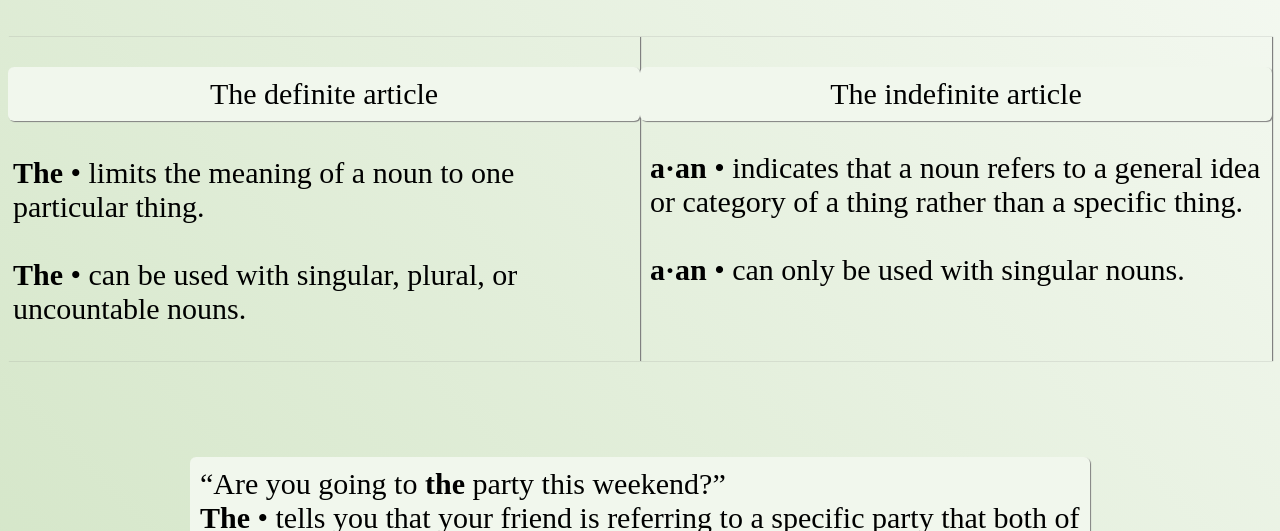
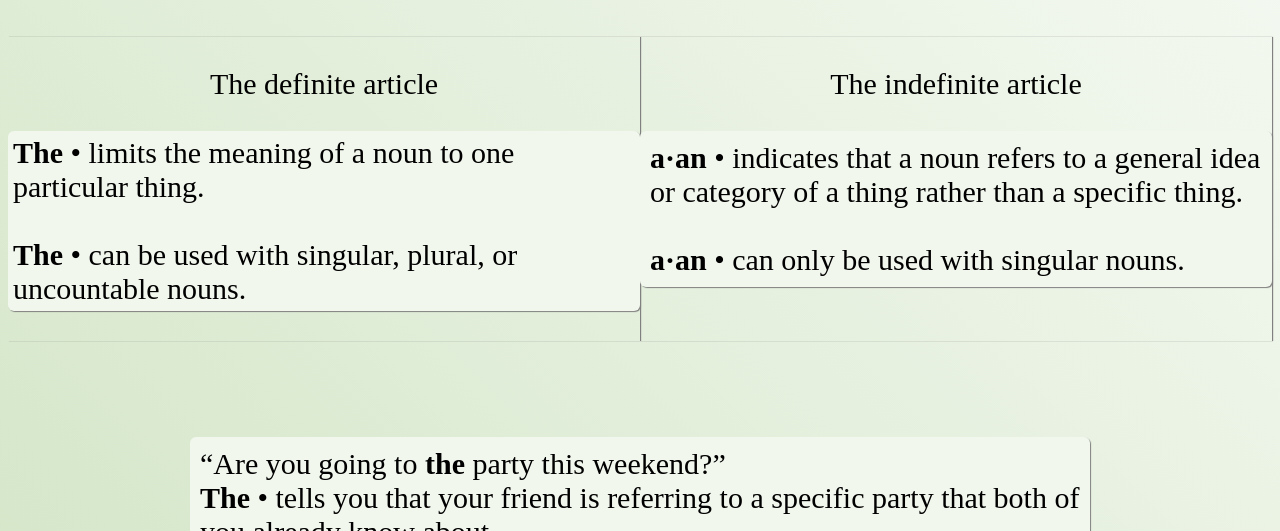
Before and after one commit to Alhedaya/English-Lesson-4-Articles, a plain HTML site: page index.html in a window 1280 px wide. Shown: the part 741-1272 px from the top of the page. Drawn offline with Linux system fonts and the light colour scheme.

Commit message:
Update index.html

```diff
--- a/index.html
+++ b/index.html
@@ -229,9 +229,9 @@ background-color: #D1E4C4;
 
 <div style="box-shadow: 1px 0 1px grey;">
 
-<p class="p1" style="text-align: center; "> The definite article </p>
+<p  style="text-align: center; font-size: 30px;"> The definite article </p>
 
-<p style="text-align: left; font-size: 30px; padding: 5px;">
+<p class="p1" style="text-align: left;  padding: 5px;">
 <b>The</b> &bull; limits the meaning of a noun to one particular thing.<br><br>
 <b>The</b> &bull; can be used with singular, plural, or uncountable nouns.</p>
 
@@ -239,9 +239,9 @@ background-color: #D1E4C4;
 
 <div style="box-shadow: 1px 0 1px grey; ">
 
-<p class ="p1" style="text-align: center; "> The indefinite article </p>
+<p  style="text-align: center; font-size: 30px;"> The indefinite article </p>
 
-<p style="text-align: left; font-size: 30px; padding-left: 10px;">
+<p class ="p1" style="text-align: left;  padding-left: 10px;">
 <b>a&middot;an</b> &bull; indicates that a noun refers to a general idea or category of a thing rather than a specific thing.<br><br>
 <b>a&middot;an</b> &bull; can only be used with singular nouns.
   </p>
```
